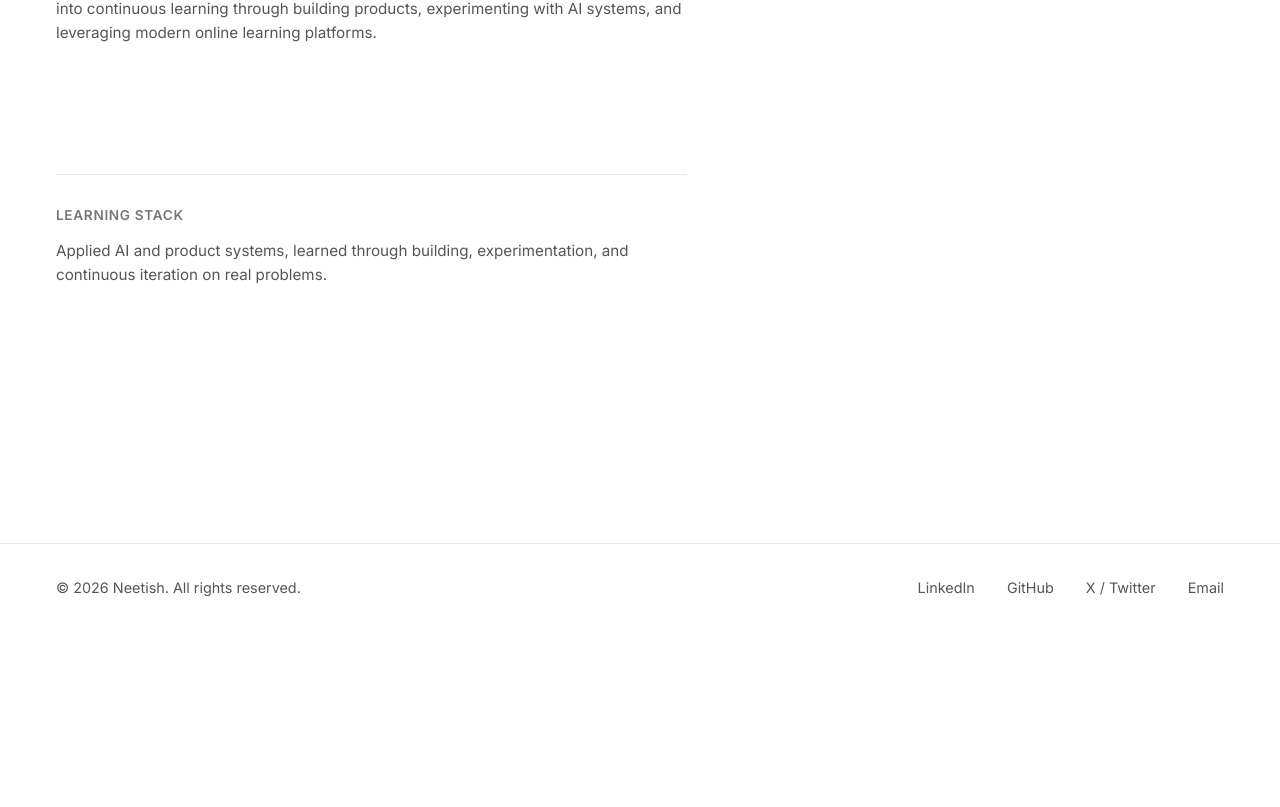
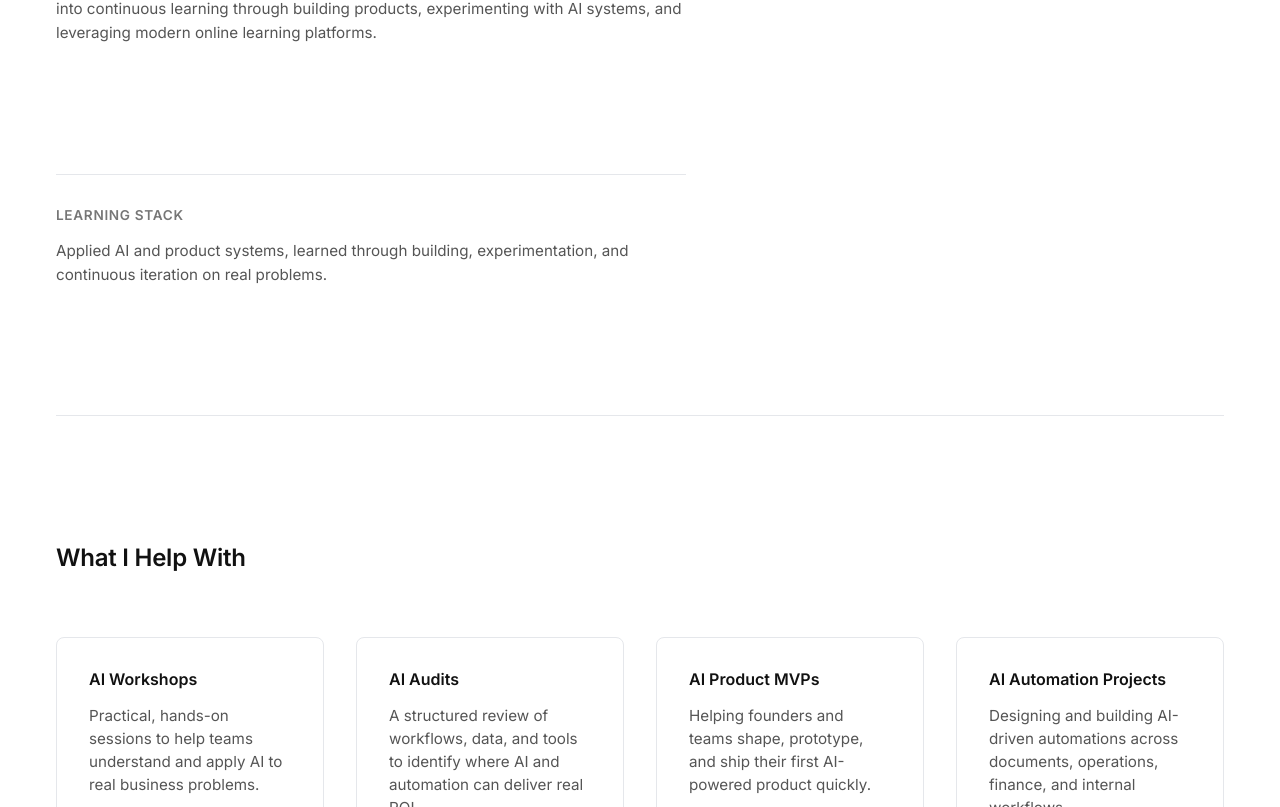
Before and after one commit to neetishtewari/neetishai, a Next.js app: page / in a window 1280 px wide. Shown: the part 1993-2800 px from the top of the page. Before the commit the page ends 2624 px from the top, so only its background shows below. Built offline with nearby package versions, Linux system fonts and the light colour scheme; no server answers.

Commit message:
UI/Content: Final update including 'What I Help With', refined styles, and Header CTA

```diff
--- a/app/page.module.css
+++ b/app/page.module.css
@@ -193,6 +193,64 @@
   margin-top: var(--spacing-md);
 }
 
+/* What I Help With Section */
+.offerings {
+  margin-top: var(--spacing-xl);
+  padding-top: var(--spacing-xl);
+  border-top: 1px solid var(--border);
+}
+
+.offerings h2 {
+  font-size: 1.5rem;
+  font-weight: 600;
+  margin-bottom: var(--spacing-lg);
+  color: var(--foreground);
+  letter-spacing: -0.01em;
+}
+
+.offeringsGrid {
+  display: grid;
+  grid-template-columns: 1fr;
+  gap: var(--spacing-md);
+}
+
+@media (min-width: 768px) {
+  .offeringsGrid {
+    grid-template-columns: repeat(4, 1fr);
+  }
+}
+
+.offeringCard {
+  padding: var(--spacing-md);
+  background: var(--background);
+  border: 1px solid var(--border);
+  border-radius: var(--radius-md);
+  transition: all 0.3s cubic-bezier(0.16, 1, 0.3, 1);
+  display: flex;
+  flex-direction: column;
+  height: 100%;
+}
+
+.offeringCard:hover {
+  transform: translateY(-4px);
+  box-shadow: 0 4px 20px rgba(0, 0, 0, 0.05);
+  border-color: var(--text-secondary);
+}
+
+.offeringCard h3 {
+  font-size: 1rem;
+  font-weight: 600;
+  margin-bottom: var(--spacing-sm);
+  color: var(--foreground);
+}
+
+.offeringCard p {
+  font-size: 0.95rem;
+  color: var(--text-secondary);
+  line-height: 1.5;
+  margin-bottom: 0;
+}
+
 /* Mobile Tweaks */
 @media (max-width: 768px) {
   .title {
--- a/app/page.tsx
+++ b/app/page.tsx
@@ -26,7 +26,7 @@ export default function Home() {
           Helping teams turn AI ideas into clean, practical, scalable products.
         </p>
         <a href="https://calendly.com/neetish-tewari/30min" target="_blank" rel="noopener noreferrer" className={styles.cta}>
-          Let&#39;s talk AI <span className={styles.arrow}>→</span>
+          Let&#39;s Talk <span className={styles.arrow}>→</span>
         </a>
       </section>
 
@@ -77,9 +77,31 @@ export default function Home() {
           </div>
         </div>
 
-        {/* Live Feed Section - Moved INSIDE intro to be a grid sibling */}
         <div className={styles.liveFeedSection}>
           <LiveFeed />
+        </div>
+      </section>
+
+      {/* What I Help With Section */}
+      <section className={styles.offerings}>
+        <h2>What I Help With</h2>
+        <div className={styles.offeringsGrid}>
+          <div className={styles.offeringCard}>
+            <h3>AI Workshops</h3>
+            <p>Practical, hands-on sessions to help teams understand and apply AI to real business problems.</p>
+          </div>
+          <div className={styles.offeringCard}>
+            <h3>AI Audits</h3>
+            <p>A structured review of workflows, data, and tools to identify where AI and automation can deliver real ROI.</p>
+          </div>
+          <div className={styles.offeringCard}>
+            <h3>AI Product MVPs</h3>
+            <p>Helping founders and teams shape, prototype, and ship their first AI-powered product quickly.</p>
+          </div>
+          <div className={styles.offeringCard}>
+            <h3>AI Automation Projects</h3>
+            <p>Designing and building AI-driven automations across documents, operations, finance, and internal workflows.</p>
+          </div>
         </div>
       </section>
 
--- a/components/Header.tsx
+++ b/components/Header.tsx
@@ -12,7 +12,7 @@ export default function Header() {
                     <Link href="/interests" className={styles.link}>Interests</Link>
                     <Link href="/product-lab" className={styles.link}>Product Lab</Link>
                     <Link href="/thought-journal" className={styles.link}>Thought Journal</Link>
-                    <a href="https://calendly.com/neetish-tewari/30min" target="_blank" rel="noopener noreferrer" className={styles.cta}>Let&#39;s Talk AI</a>
+                    <a href="https://calendly.com/neetish-tewari/30min" target="_blank" rel="noopener noreferrer" className={styles.cta}>Let&#39;s Talk</a>
                 </nav>
             </div>
         </header>
```
